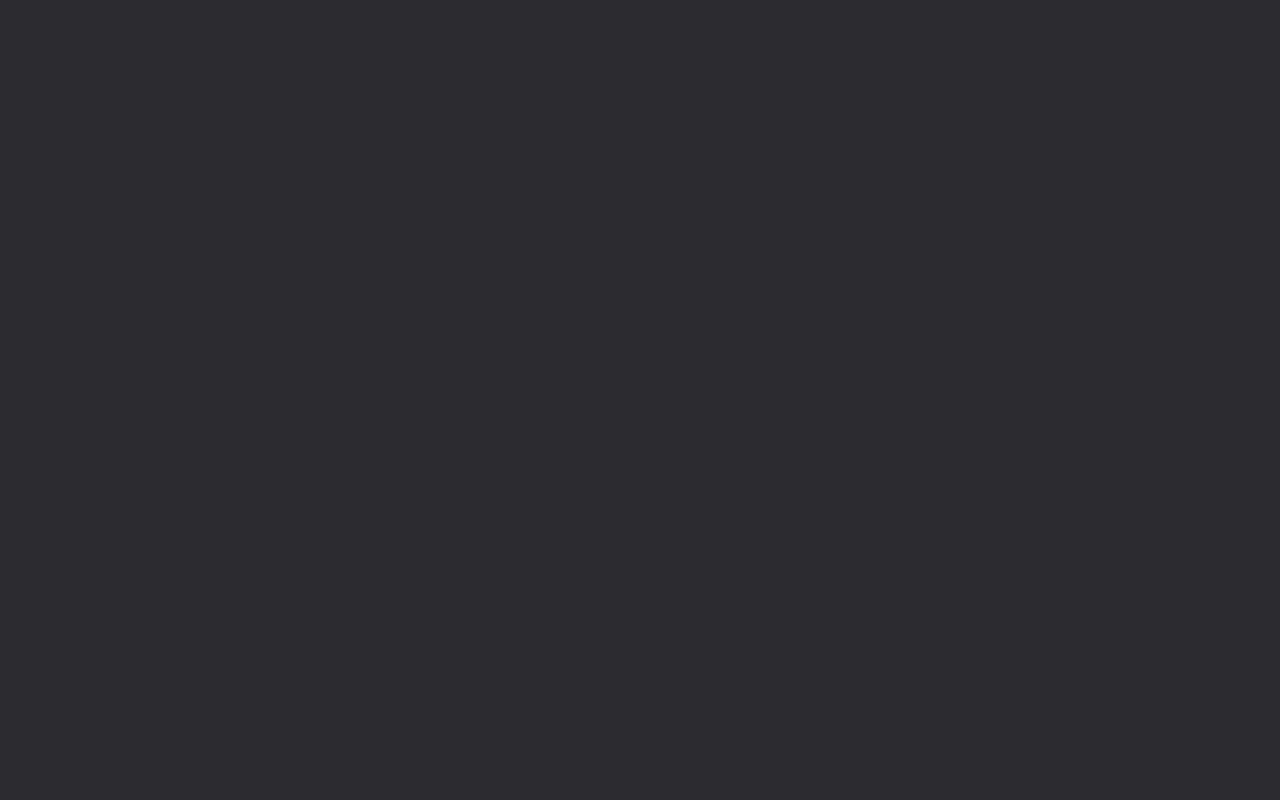
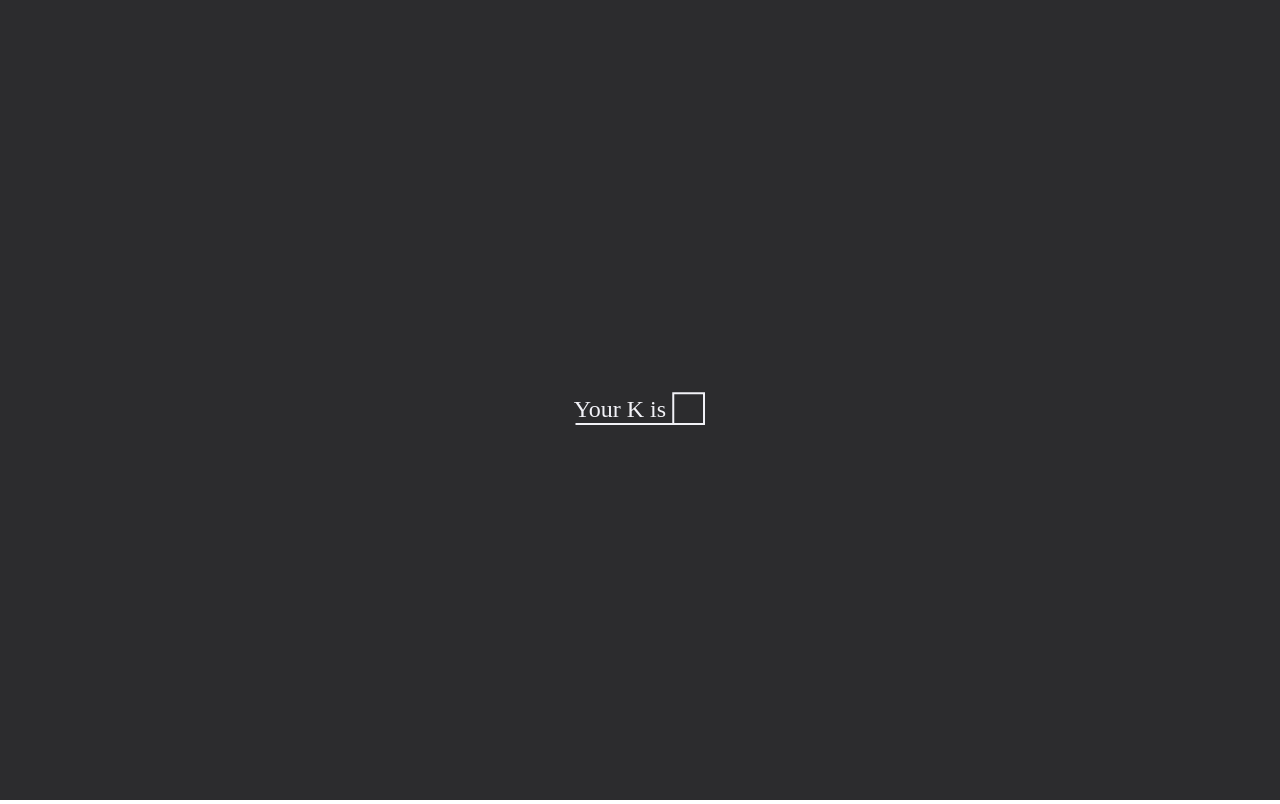
Before and after one commit to formegusto/kmeans-with-ui-interaction, a React (Create React App) app: page / in a window 1280 px wide. Both pictures are taken after a click on the button "Run". Built offline with nearby package versions, Linux system fonts and the light colour scheme.

Commit message:
set modal highlight line init

```diff
--- a/src/components/Modals.tsx
+++ b/src/components/Modals.tsx
@@ -2,5 +2,27 @@ import { useUI } from "@hooks";
 
 export function SetModal() {
   const { mode } = useUI();
-  return mode === "set" ? <div className="set-modal-container"></div> : <></>;
+  return mode === "set" ? (
+    <div className="set-modal-container">
+      <div className="modal-question-group">
+        <span>Your K is</span>
+        <input type="text" maxLength={2} />
+      </div>
+      <svg
+        xmlns="http://www.w3.org/2000/svg"
+        viewBox="0 0 129.53 2"
+        className="highlight-line"
+      >
+        <path
+          d="M 0 1
+            L 129.53 1
+            L 129.53 -30
+            L 98.53 -30
+            L 98.53 1"
+        />
+      </svg>
+    </div>
+  ) : (
+    <></>
+  );
 }
--- a/src/styles/index.css
+++ b/src/styles/index.css
@@ -180,6 +180,15 @@ body {
   transform: rotateZ(45deg);
 }
 
+@keyframes modal-fadein {
+  from {
+    opacity: 0;
+  }
+  to {
+    opacity: 1;
+  }
+}
+
 .set-modal-container {
   width: 100vw;
   height: 100vh;
@@ -189,16 +198,55 @@ body {
   left: 0;
   opacity: 0;
 
+  display: flex;
+  flex-direction: column;
+  align-items: center;
+  justify-content: center;
+  color: var(--ios-gray-light-600);
+
   background: var(--ios-gray-dark-500);
   z-index: 3;
   animation: modal-fadein 0.3s 0.01s linear forwards;
 }
 
-@keyframes modal-fadein {
-  from {
-    opacity: 0;
-  }
-  to {
-    opacity: 1;
-  }
+.set-modal-container > .highlight-line {
+  width: 129.53px;
+  overflow: visible;
+  position: relative;
+  z-index: 2;
 }
+
+.set-modal-container > .highlight-line > path {
+  stroke: var(--ios-gray-light-600);
+  stroke-width: 2;
+  fill: transparent;
+}
+
+.set-modal-container > .modal-question-group {
+  position: relative;
+  z-index: 3;
+  display: flex;
+  flex-direction: row;
+  align-items: flex-end;
+  column-gap: 8px;
+
+  height: 48px;
+}
+
+.set-modal-container > .modal-question-group > span {
+  font-size: 24px;
+
+  /* display: flex;
+  align-items: center; */
+  /* line-height: 100px; */
+}
+
+.set-modal-container > .modal-question-group > input {
+  background: transparent;
+  border: 0;
+
+  color: var(--ios-gray-light-600);
+  font-size: 24px;
+  padding: 0 0 2.3px;
+  width: 32px;
+}
```
